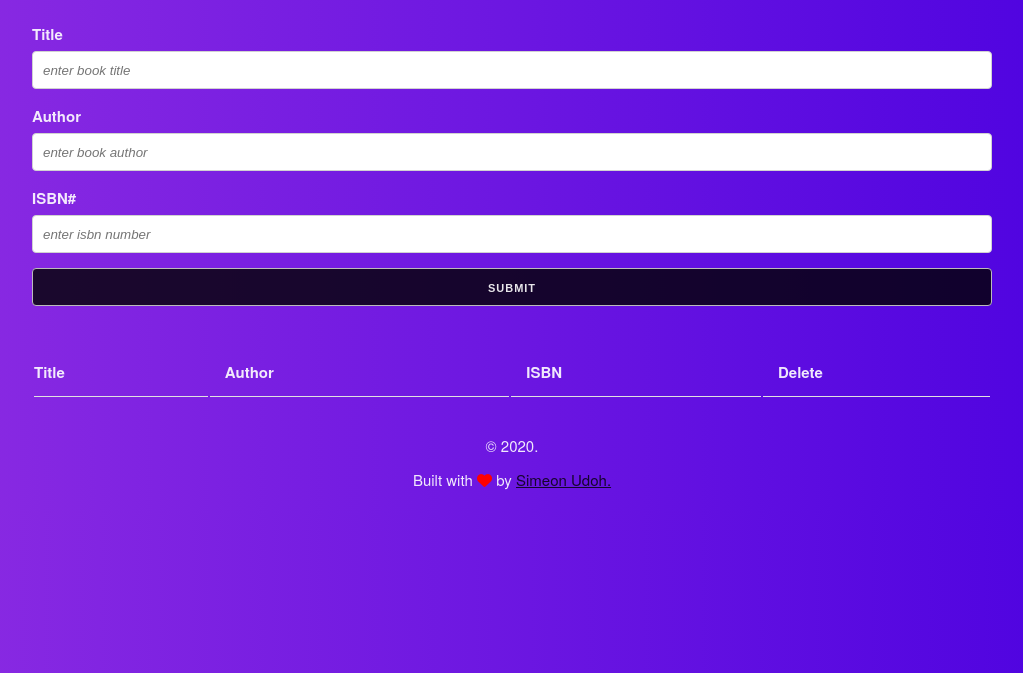
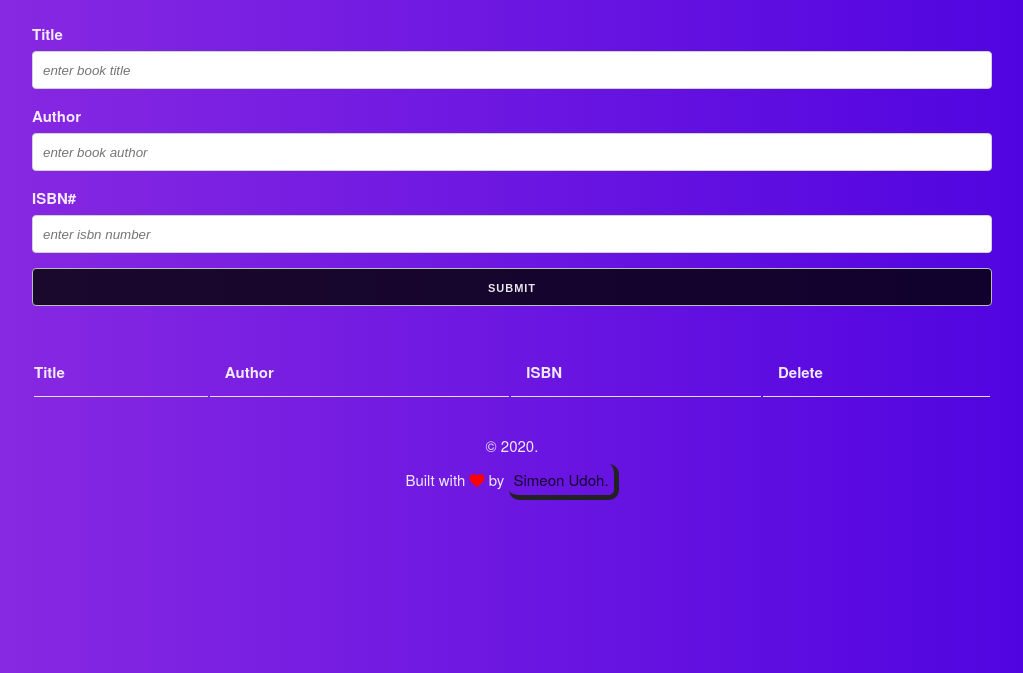
Before and after one commit to 0xSimeon/book-store, a plain HTML site: page index.html in a window 1280 px wide. Shown: the part 127-800 px from the top of the page, without its empty margins (128-1151 px from the left). Drawn offline with nearby package versions, Linux system fonts and the light colour scheme.

Commit message:
:lipstick: some style changes to footer

```diff
--- a/style.css
+++ b/style.css
@@ -57,6 +57,11 @@ footer p {
 
 footer a {
     color: var(--call-to-action);
+    padding: .5rem;
+    border-radius: 1rem;
+    text-decoration: none;
+    border-bottom: 5px solid #222;
+    border-right: 5px solid #222;
     cursor: pointer;
 
 }
```
